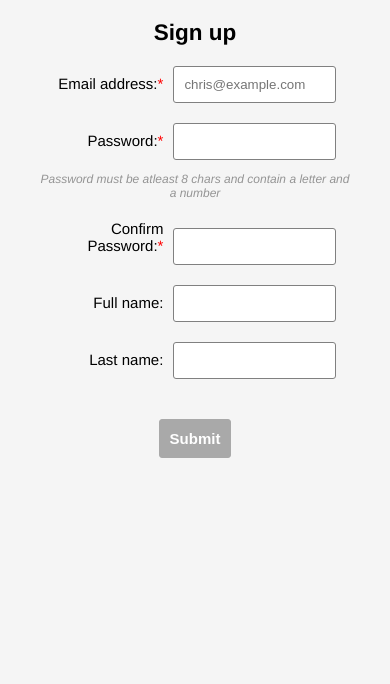
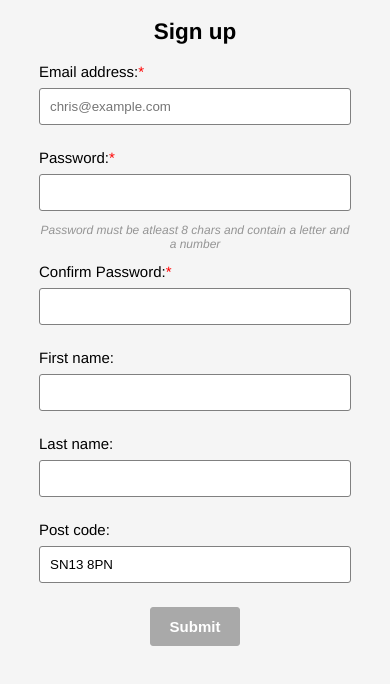
Before and after one commit to chris-bingham/my-first-react-app, a React (Create React App) app: page / in a window 390 px wide. Shown: the top 684 px of the page. Built offline with nearby package versions, Linux system fonts and the light colour scheme.

Commit message:
added react router dom, and some styling

```diff
--- a/package.json
+++ b/package.json
@@ -6,6 +6,7 @@
     "create-react-app": "^2.0.3",
     "react": "^16.5.2",
     "react-dom": "^16.5.2",
+    "react-router-dom": "^4.3.1",
     "react-scripts": "1.1.5"
   },
   "scripts": {
--- a/src/App.css
+++ b/src/App.css
@@ -10,10 +10,16 @@ form {
   width: 80%;
   max-width: 500px;
   margin: auto;
+  display: grid;
 }
 
-form > * {
+/* form > * {
   margin: 20px 0;
+} */
+
+.form-group {
+  display: grid;
+  grid-template-columns: 35% 65%;
 }
 
 input[type="text"],
@@ -21,7 +27,9 @@ input[type="password"] {
   border-radius: 3px;
   border: 1px solid gray;
   padding: 10px;
-  width: 45%;
+  outline: none;
+  transition: color 0.5;
+  grid-column-start: 2;
 }
 
 button[type="submit"] {
@@ -34,7 +42,8 @@ button[type="submit"] {
   font-size: 1em;
   cursor: pointer;
   transition: background-color 0.4s;
-  transition: color 0.5;
+  width: 90px;
+  margin: auto;
 }
 
 button[type="submit"]:hover {
@@ -50,10 +59,9 @@ button[type="submit"]:disabled {
 }
 
 label {
-  margin-right: 10px;
-  width: 35%;
-  display: inline-block;
   text-align: right;
+  grid-column-start: 1;
+  padding: 8px;
 }
 
 label .required-star {
@@ -80,4 +88,23 @@ label .required-star {
   color: #949494;
   font-size: 0.8em;
   font-style: italic;
+  grid-column-start: 2;
 }
+
+@media screen and (max-width: 640px) {
+  .form-group {
+    grid-template-columns: 100%;
+  }
+  label {
+    padding: 0;
+    margin-bottom: 8px;
+    text-align: left;
+  }
+  input[type="text"],
+  input[type="password"] {
+    grid-column: 1;
+  }
+  .message {
+    grid-column: 1;
+  }
+}
--- a/src/App.js
+++ b/src/App.js
@@ -31,13 +31,19 @@ const signUpForm = {
     },
     {
       id: "firstname_field",
-      label: "Full name:",
+      label: "First name:",
       type: "text"
     },
     {
       id: "lastname_field",
       label: "Last name:",
       type: "text"
+    },
+    {
+      id: "postcode_field",
+      label: "Post code:",
+      type: "text",
+      defaultValue: "SN13 8PN"
     }
   ]
 };
--- a/src/Form.js
+++ b/src/Form.js
@@ -5,6 +5,7 @@ import Validate from "./FormValidation.js";
 
 const DEFAULT_STATE = {
   formData: {},
+  submissionValues: {},
   formValid: false,
   submitted: false
 };
@@ -20,6 +21,7 @@ class Form extends Component {
         formData[field.id].isValid = !field.required;
         formData[field.id].activated = false;
         formData[field.id].message = field.message || "";
+        formData[field.id].value = field.defaultValue || "";
       });
       state.formData = formData;
     }
@@ -39,47 +41,71 @@ class Form extends Component {
   //   return formData;
   // };
 
-  handleInput = event => {
-    let formData = this.state.formData;
+  updateFormData = event => {
+    const { id, value } = event.target;
+    this.setState(
+      {
+        formData: {
+          ...this.state.formData,
+          [id]: {
+            ...this.state.formData[id],
+            value,
+            activated: true
+          }
+        }
+      },
+      () => {
+        this.updateValidation(id);
+      }
+    );
+  };
 
-    for (var key in formData) {
-      if (key === event.target.id) {
-        formData[key].value = event.target.value;
-        let validation = Validate(formData[key]);
-        console.log(validation);
-        formData[key].isValid = validation.result || false;
-        if (validation.message) {
-          formData[key].message = validation.message;
+  updateValidation = id => {
+    const validation = Validate(this.state.formData[id]);
+
+    this.setState(
+      {
+        formData: {
+          ...this.state.formData,
+          [id]: {
+            ...this.state.formData[id],
+            isValid: validation.result || false,
+            message: validation.message || ""
+          }
         }
-        formData[key].activated = true;
+      },
+      () => {
+        this.allValid();
       }
-    }
-    this.setState({ formData: formData, formValid: this.allValid() });
+    );
   };
 
   allValid = () => {
+    const fields = Object.values(this.state.formData);
+    this.setState({ formValid: fields.every(data => data.isValid) });
+  };
+
+  getSubmissionValues = () => {
+    let submissionValues = {};
     for (let field in this.state.formData) {
-      if (
-        !this.state.formData[field].isValid &&
-        this.state.formData[field].isValid !== undefined
-      ) {
-        return false;
-      }
+      submissionValues[field] = this.state.formData[field].value;
     }
-    return true;
+    return submissionValues;
   };
 
   handleSubmit = event => {
     event.preventDefault();
-    if (this.allValid()) {
+    if (this.state.formValid) {
       this.setState({ submitted: true });
-      console.log("Submitted Data: ", this.state.formData);
+      this.setState({ submissionValues: this.getSubmissionValues() }, () => {
+        console.log("Submitted Data: ", this.state.submissionValues);
+      });
     }
   };
 
-  componentDidMount() {
-    console.log("state", this.state);
-  }
+  // componentDidMount() {
+  //   console.log("state", this.state);
+  // }
 
   // componentDidUpdate() {
   //   console.log("state", this.state);
@@ -95,13 +121,14 @@ class Form extends Component {
         <h2>{this.props.title}</h2>
         {this.props.fields.map(field => (
           <InputField
-            key={field.id}
+            key={"form_field_" + field.id}
             {...field}
-            handleInput={this.handleInput}
+            onChange={this.updateFormData}
             form={this.name}
             isValid={this.state.formData[field.id].isValid}
             activated={this.state.formData[field.id].activated}
             message={this.state.formData[field.id].message}
+            value={this.state.formData[field.id].value}
           />
         ))}
         <Button
--- a/src/FormValidation.js
+++ b/src/FormValidation.js
@@ -2,12 +2,20 @@
 let lastPassword;
 
 const numbersRegex = /\d/,
-  lettersRegex = /[A-Za-z]+/;
-// onlyLettersAndNumbersRegex = /[^A-Za-z0-9]+/;
+  lettersRegex = /[A-Za-z]+/,
+  lettersAndNumbersRegex = /[A-Za-z0-9]+/;
 
 const validateEmail = email => {
+  if (email.includes("@") && lettersAndNumbersRegex.test(email)) {
+    return {
+      result: true,
+      message: " "
+    };
+  }
+
   return {
-    result: email.includes("@")
+    result: false,
+    message: "Email address not valid"
   };
 };
 
@@ -19,7 +27,9 @@ const validatePassword = password => {
 
   if (hasLetter && hasNumber && isCorrectLength) {
     return {
-      result: true
+      result: true,
+      message:
+        "Password must be atleast 8 chars and contain a letter and a number"
     };
   } else if (isCorrectLength) {
     return {
@@ -56,7 +66,7 @@ const Validate = field => {
     case "confirmPassword":
       return validateConfirmPassword(field.value);
     default:
-      return true;
+      return { result: true };
   }
 };
 
--- a/src/InputField.js
+++ b/src/InputField.js
@@ -4,12 +4,13 @@ const InputField = ({
   id,
   label,
   type,
-  handleInput,
+  onChange,
   placeholder,
   required,
   isValid,
   activated,
-  message
+  message,
+  value
 }) => {
   const validityClass = isValid ? "valid-field" : "invalid-field",
     activatedClass = activated ? "activated" : "",
@@ -23,8 +24,9 @@ const InputField = ({
       <input
         type={type}
         id={id}
-        onChange={handleInput}
+        onChange={onChange}
         placeholder={placeholder}
+        value={value}
       />
       <p className="message">{message}</p>
     </div>
```
Also changed, not shown: 1 other file (tests, documents, lock files or other folders).
